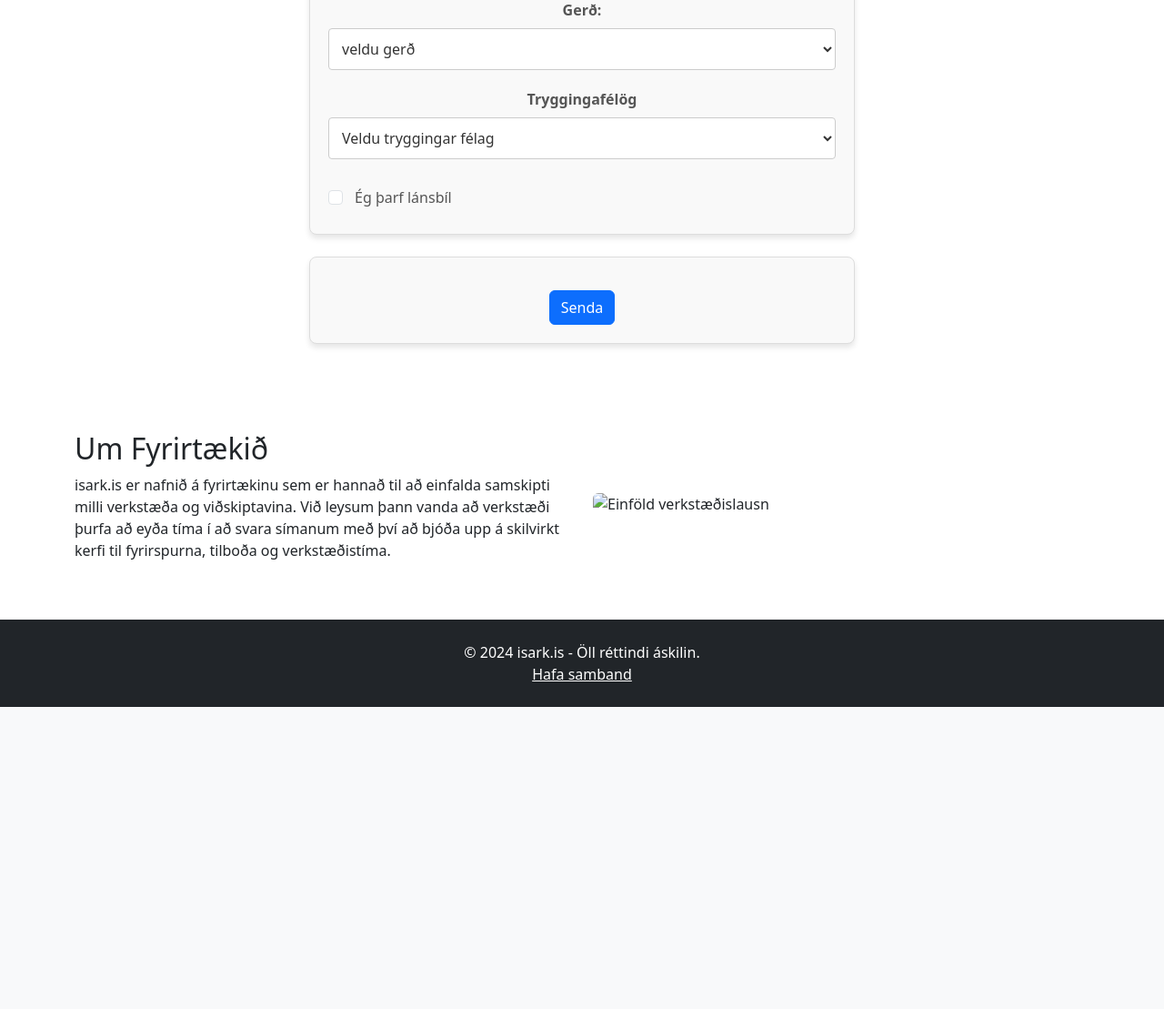
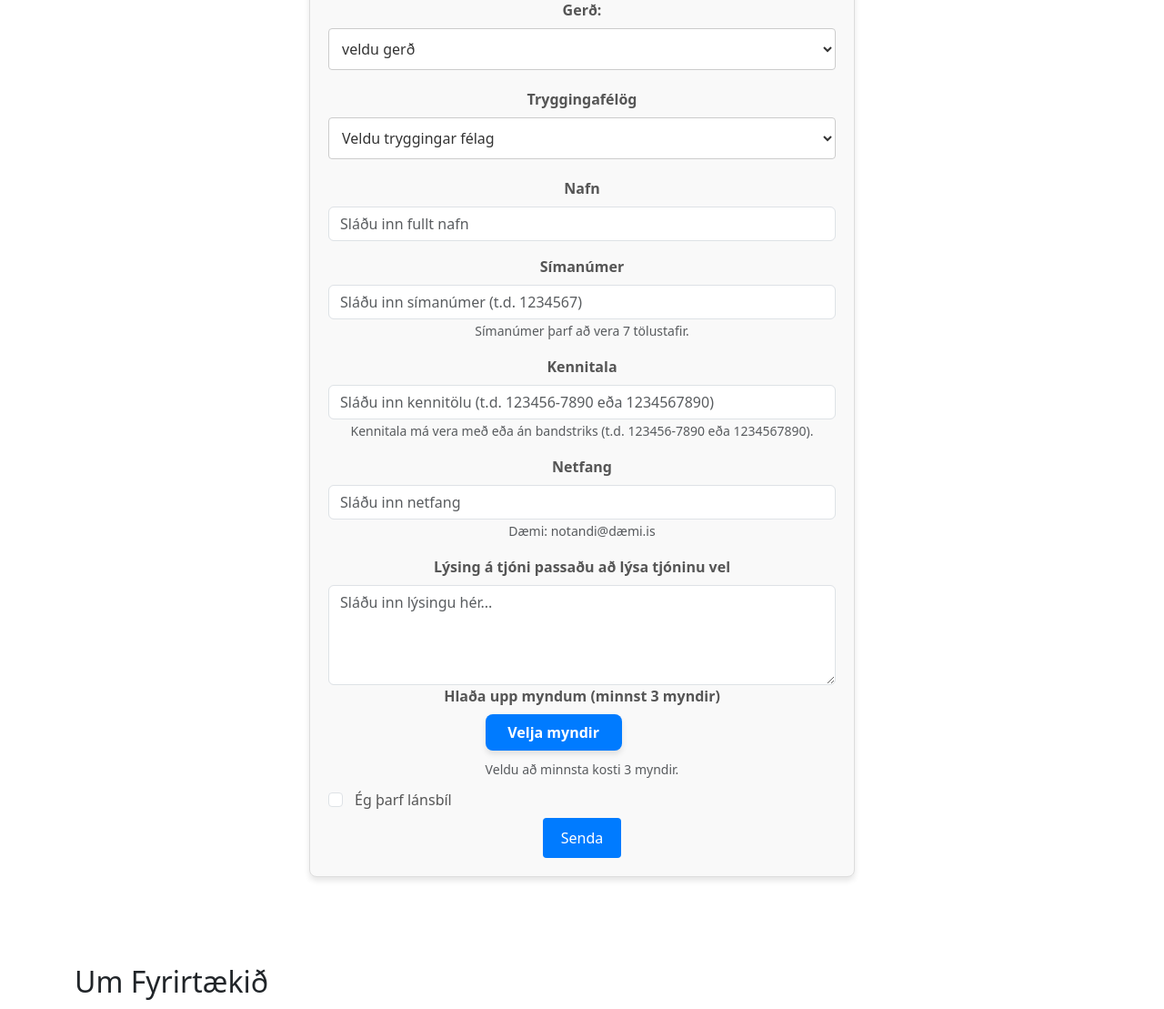
Before and after one commit to verkstaedi/appid, a Django app: page / in a window 1280 px wide. Shown: the part 552-1661 px from the top of the page at 91% size. Before the commit the page ends 1329 px from the top, so only its background shows below. Run offline with Django 5.2, Linux system fonts and the light colour scheme; some libraries are stand-ins or nearby versions.

Commit message:
bætt in rest af tökkum meðal annars file upload taka

```diff
--- a/vefsida/isark_website/main/templates/main/index.html
+++ b/vefsida/isark_website/main/templates/main/index.html
@@ -5,7 +5,48 @@
     <style>
 
 
+.upload-container {
+        position: relative;
+        display: inline-block;
+    }
 
+    /* Hide the actual file input */
+    #uploadPicture {
+        display: none;
+    }
+
+    /* Style the custom upload button */
+    .upload-button {
+        display: flex;
+        align-items: center;
+        justify-content: center;
+        background-color: #007bff;
+        color: white;
+        font-size: 16px;
+        padding: 10px 20px;
+        border: none;
+        border-radius: 8px;
+        cursor: pointer;
+        text-align: center;
+        width: 150px; /* Set a width for the button */
+        height: 40px; /* Set a height for the button */
+        box-shadow: 0px 4px 6px rgba(0, 0, 0, 0.1);
+        transition: background-color 0.3s ease, transform 0.2s ease;
+    }
+
+    .upload-button:hover {
+        background-color: #0056b3;
+        transform: scale(1.05);
+    }
+
+    .upload-button:active {
+        background-color: #004085;
+        transform: scale(1);
+    }
+
+    .upload-button span {
+        font-weight: bold;
+    }
         form {
             background-color: #f9f9f9;
             border: 1px solid #ddd;
@@ -226,17 +267,17 @@
         <div class="container text-center">
             <h2>Hafðu Samband</h2>
             <p>Veldu bíla-, tryggingar- og lánsmöguleika svo við getum þjónustað þig betur.</p>
-<form name="form1" id="form1" action="/action_page.php">
+<form name="form1" id="form1" >
     <label for="">Tegund ökutækis:</label>
- <select name="subject" id="subject">
+ <select name="subject" id="subject"required>
     <option value="" selected="selected">veldu tegund</option>
   </select>
   <label for="">Framleiðandi:</label>
- <select name="topic" id="topic">
+ <select name="topic" id="topic"required>
     <option value="" selected="selected">veldu framleiðanda</option>
   </select>
   <label>Gerð:</label>
- <select name="chapter" id="chapter">
+ <select name="chapter" id="chapter"required>
     <option value="" selected="selected">veldu gerð</option>
   </select>
   <label for="independentDropdown" >Tryggingafélög</label>
@@ -250,17 +291,61 @@
 <option value="tmi">TMI</option>
 
 </select>
+        <!-- Name -->
+        <div class="mb-3">
+            <label for="name" class="form-label">Nafn</label>
+            <input type="text" id="name" name="name" class="form-control" placeholder="Sláðu inn fullt nafn" required>
+        </div>
+
+        <!-- Phone Number -->
+        <div class="mb-3">
+            <label for="phone" class="form-label">Símanúmer</label>
+            <input type="tel" id="phone" name="phone" class="form-control" placeholder="Sláðu inn símanúmer (t.d. 1234567)" pattern="[0-9]{7}" required>
+            <small class="text-muted">Símanúmer þarf að vera 7 tölustafir.</small>
+        </div>
+
+        <!-- Kennitala -->
+<div class="mb-3">
+    <label for="kennitala" class="form-label">Kennitala</label>
+    <input type="text" id="kennitala" name="kennitala" class="form-control"
+           placeholder="Sláðu inn kennitölu (t.d. 123456-7890 eða 1234567890)"
+           pattern="[0-9]{6}-?[0-9]{4}"
+           required>
+    <small class="text-muted">Kennitala má vera með eða án bandstriks (t.d. 123456-7890 eða 1234567890).</small>
+</div>
+
+
+        <!-- Email -->
+        <div class="mb-3">
+            <label for="email" class="form-label">Netfang</label>
+            <input type="email" id="email" name="email" class="form-control" placeholder="Sláðu inn netfang" required>
+            <small class="text-muted">Dæmi: notandi@dæmi.is</small>
+        </div>
+
+
+<div class="form-container">
+    <!-- Other Form Elements -->
+    <label for="description" class="form-label">Lýsing á tjóni passaðu að lýsa tjóninu vel</label>
+    <textarea id="description" name="description" class="form-control" rows="4" minlength="50" placeholder="Sláðu inn lýsingu hér..." required></textarea>
+</div>
+<!-- File Upload -->
+<label for="uploadPicture" class="form-label" style="display: block;">Hlaða upp myndum (minnst 3 myndir)</label>
+<div class="upload-container">
+    <input type="file" id="uploadPicture" name="uploadPicture[]" class="form-control" accept="image/*" multiple required>
+    <label for="uploadPicture" class="upload-button">
+        <span>Velja myndir</span>
+    </label>
+    <small class="text-muted">Veldu að minnsta kosti 3 myndir.</small>
+</div>
   <div class="form-check">
-    <input type="checkbox" class="form-check-input" id="termsCheckbox" name="termsCheckbox" required>
+    <input type="checkbox" class="form-check-input" id="termsCheckbox" name="termsCheckbox" >
     <label class="form-check-label" for="termsCheckbox">
         Ég þarf lánsbíl
     </label>
 </div>
+<button type="submit" >Senda</button>
 </form>
-            <form class="mt-4">
 
-                <button type="submit" class="btn btn-primary mt-3">Senda</button>
-            </form>
         </div>
     </section>
 
```
